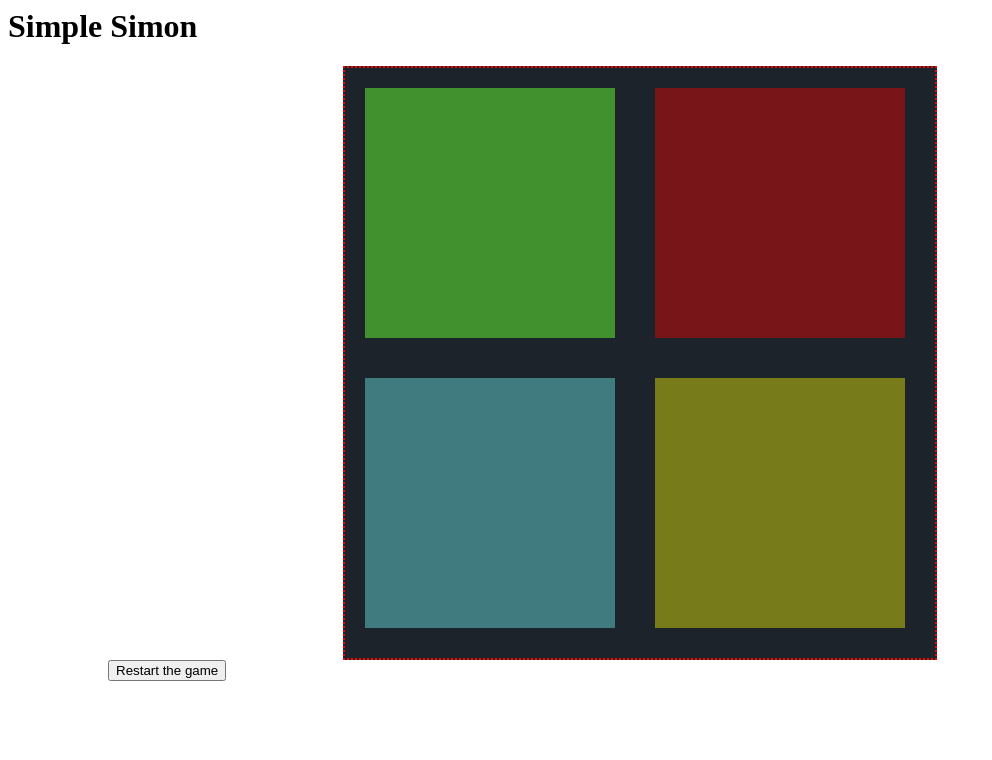
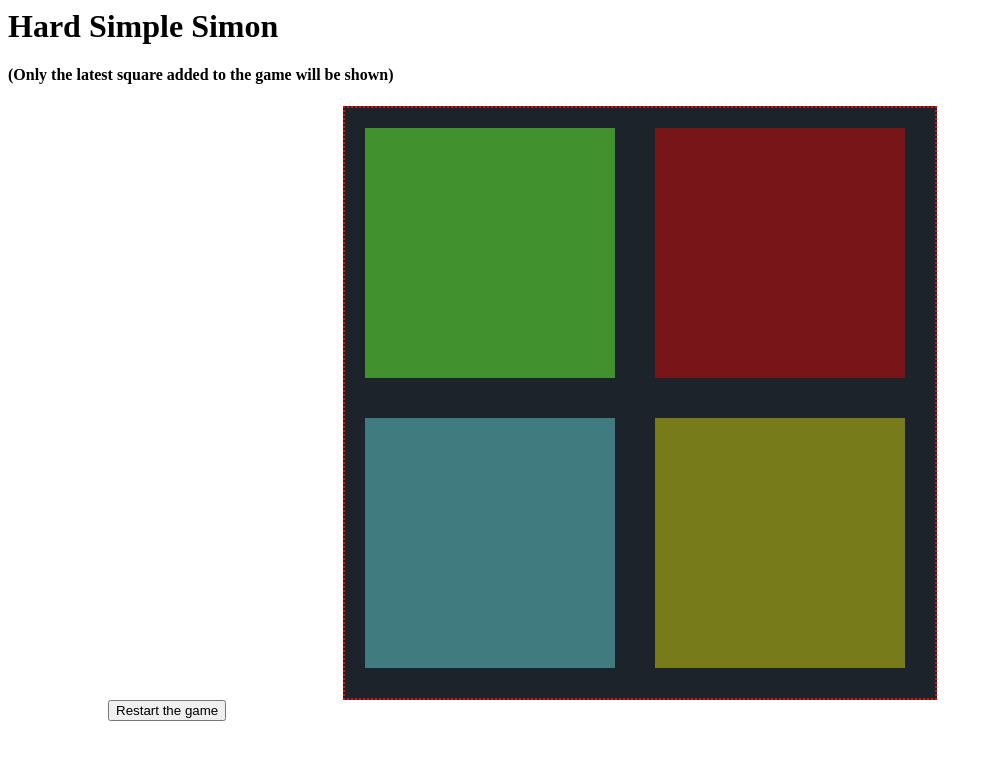
Before and after one commit to perenchiod/Simple-Simon, a plain HTML site: page public/index.html in a window 1280 px wide. Both pictures are taken after a click on the button "Start the game!". Shown: the whole page, without its empty margins (0-992 px from the left). Drawn offline with nearby package versions, Linux system fonts and the light colour scheme.

Commit message:
Fixed a few things it still only shows the latest square added but its alright

```diff
--- a/public/index.html
+++ b/public/index.html
@@ -4,7 +4,8 @@
 	<link rel="stylesheet" type="text/css" href="simon.css">
 </head>
 <body>
-	<h1>Simple Simon</h1>
+	<h1>Hard Simple Simon</h1>
+	<h4>(Only the latest square added to the game will be shown)</h4>
 	<div id="squareBody">
 		<div class="square" id="square0" value="0"></div>
 		<div class="square" id="square1" value="1"></div>
@@ -22,15 +23,13 @@
 	var square2 = $("#square2");
 	var square3 = $("#square3");
 	var squaresArray = [square0, square1, square2, square3];
+	var randomBox;
 	var randomArray = [];
 	var userArray = [];
-	var randomBox;
 	var i = 0;
 
 	//On click listener runs when start game button is pressed
 	$("#startGame").click(function () {
-		randomArray = [];
-		userArray = [];
 		$("#startGame").text("Restart the game");
 
 		//Function that grabs a box randomly
@@ -54,43 +53,39 @@
 				}
 			});
 		}
-		// var interval = setInterval(animateSquare,1500);
 
 		//Animates the square selected
 		function animateSquare () {
-				$(squaresArray[randomArray[i]]).fadeTo(700, 1);
-				$(squaresArray[randomArray[i]]).fadeTo(700, .5);
+			$(squaresArray[randomArray[i]]).fadeTo(700, 1);
+			$(squaresArray[randomArray[i]]).fadeTo(700, .5);
 			timerFunction();
-
-
 		}
 
+		//This timer function currently is incrementing i
 		function timerFunction () {
 			var timeout = setTimeout(function () {
 				i++;
 				console.log(i);
 			}, 1000);
-			if(i >= randomArray.length) {
+			if(i == randomArray.length) {
 				i = 0;
  				clearTimeout(timeout);
-				animateSquare();
 			}
-
-
-
 		}
 
 		//Compares randomArray and userArray, if they're the same you continue with randomize function
 		function compareArrays () {
+			var rounds
 			if (userArray.toString() == randomArray.toString()) {
 				randomize();
 				userArray = [];
 			}
 			else {
 				alert("Game over");
+				randomArray = [];
+				userArray = [];
 			}
 		}
-
 		randomize();
 		userInput();
 
```
